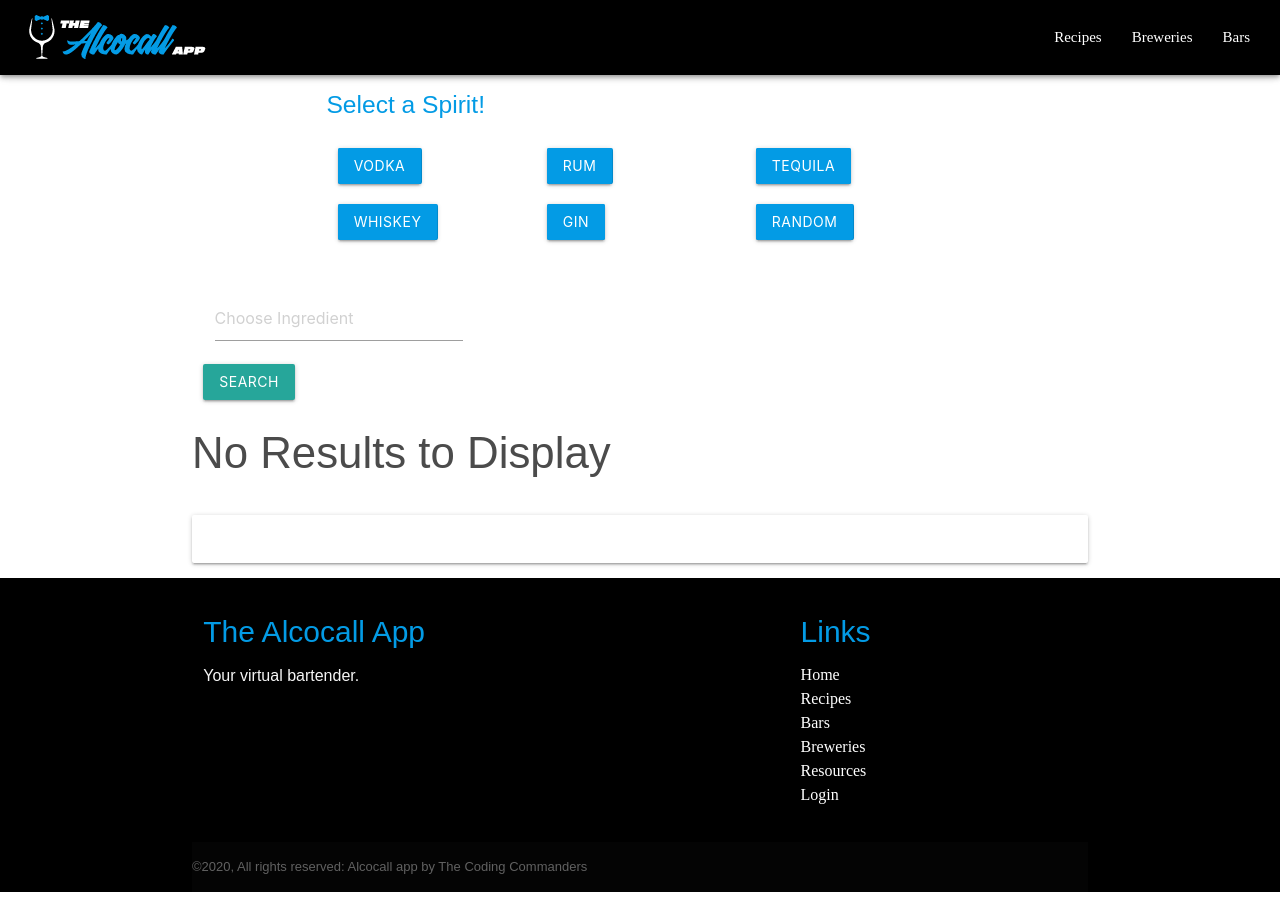
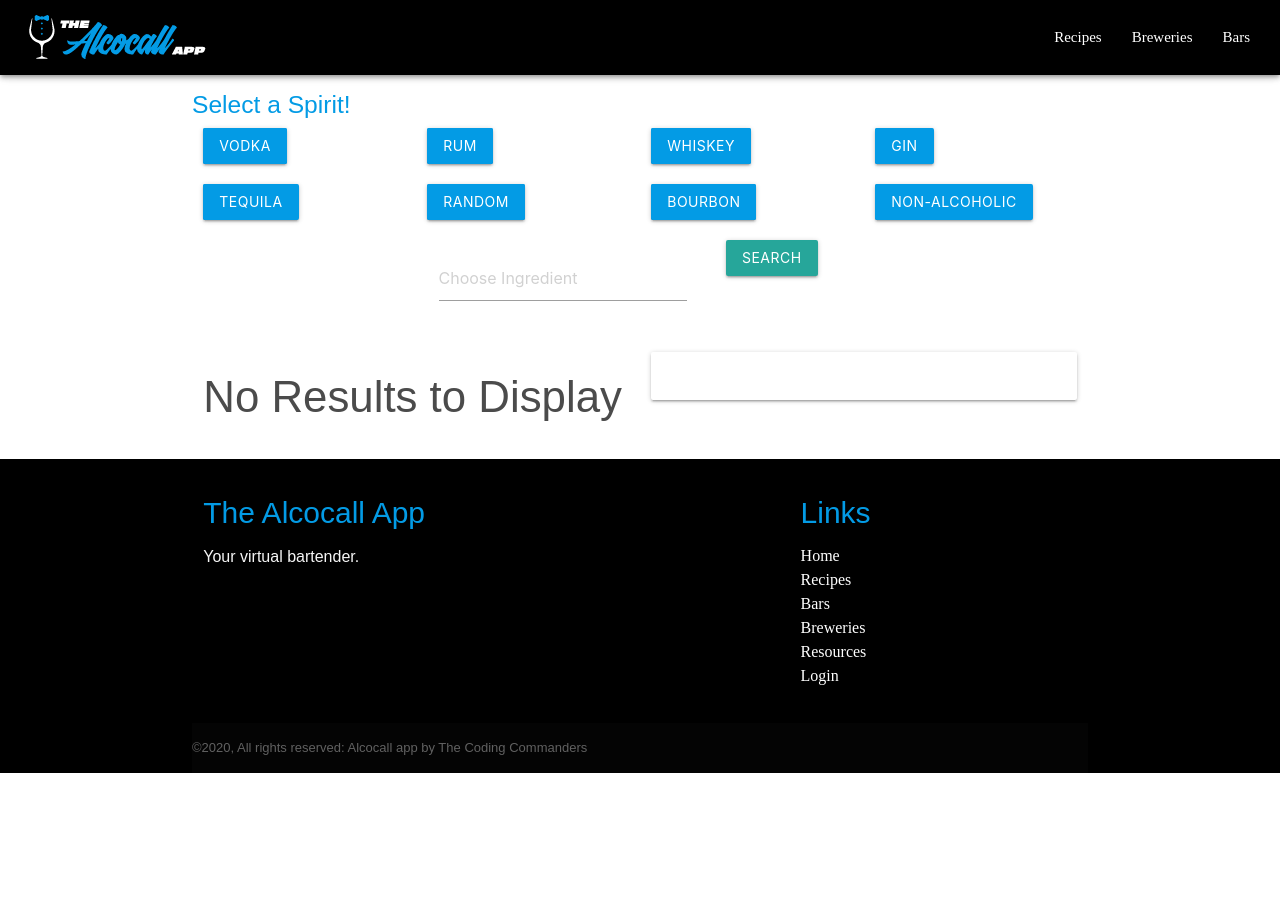
Before and after one commit to amaliawhay/alcocall, a React (Create React App) app in the folder client/: page /recipes in a window 1280 px wide. After the commit the page ends 800 px from the top, so only its background shows below. Built offline with nearby package versions, Linux system fonts and the light colour scheme; a web font is replaced by a local one.

Commit message:
house keeping

```diff
--- a/client/src/component/drinkCard/drinkCard.js
+++ b/client/src/component/drinkCard/drinkCard.js
@@ -4,8 +4,7 @@ import { Row, Col, Card, CardTitle, Icon } from "react-materialize";
 function DrinkCard(props) {
   return (
     <div>
-      <Row>
-        <Col m={6} s={12}>
+
           <Card
             closeIcon={<Icon>close</Icon>}
             header={
@@ -31,8 +30,7 @@ function DrinkCard(props) {
             revealIcon={<Icon>more_vert</Icon>}
             title={props.title || "generic response"}
           ></Card>
-        </Col>
-      </Row>
+
 
     </div>
   );
--- a/client/src/component/textInput/textInput.js
+++ b/client/src/component/textInput/textInput.js
@@ -10,11 +10,7 @@ function textInput(props) {
         onChange={props.handleInputChange}
         value={props.value}
       />
-      <div>
-        <button onClick={props.handleFormSubmit} className="btn btn-primary">
-          Search
-        </button>
-      </div>
+
     </div>
   );
 }
--- a/client/src/pages/recipes/index.js
+++ b/client/src/pages/recipes/index.js
@@ -17,7 +17,21 @@ class Recipes extends Component {
       drinkMeasurment: {}
     };
   }
+searchNonAlcoholic = () => {
+  API.getNonAlcohol().then((res) => {
+    const data = res.data.drinks;
 
+    this.setState({ ...this.state, result: data });
+    const tempDrinkName = [];
+    for (var i = 0; i < data.length; i++) {
+      tempDrinkName.push({ name: data[i].strDrink, id: data[i].idDrink });
+    }
+    // return tempDrinkName;
+    this.setState({ ...this.state, drinkName: tempDrinkName });
+  })
+  .catch((err) => console.log(err));
+
+}
   searchRandom = () =>  {
     API.getRandom().then((res) => {
       var ing = [];
@@ -102,6 +116,10 @@ class Recipes extends Component {
     console.log(event.target);
     this.searchRandom();
   }
+  handleNonAlcoholicButton = (event) => {
+    event.preventDefault();
+    this.searchNonAlcoholic();
+  }
   handleFormSubmit = (event) => {
     event.preventDefault();
     this.searchIngredients(this.state.search);
@@ -111,14 +129,13 @@ class Recipes extends Component {
     return (
       <div>
         <main className="container main-content">
-          <div className="row">
-            <div className="row container">
+
               <h5 className="light-blue-text text-darken-1">
                 Select a Spirit!
               </h5>
 
-              <div className="row drink-wrapper">
-                <div  className="col s4 m4 l4">
+              <Row>
+                <Col s={3} m={3} l={3}>
                 <DrinkButton
                     onClick={this.handleButtonClick}
                     type="success"
@@ -126,9 +143,8 @@ class Recipes extends Component {
                   >
                     Vodka
                   </DrinkButton>
-                </div>
-
-                <div  className="col s4 m4 l4">
+                </Col>
+                <Col s={3} m={3} l={3}>
                 <DrinkButton
                     onClick={this.handleButtonClick}
                     type="success"
@@ -136,9 +152,28 @@ class Recipes extends Component {
                   >
                     Rum
                   </DrinkButton>
-                </div>
+                </Col>
+                <Col s={3} m={3} l={3}>
+                <DrinkButton
+                    onClick={this.handleButtonClick}
+                    type="success"
+                    className="input-lg"
+                  >
+                    Whiskey
+                  </DrinkButton></Col>
+                <Col s={3} m={3} l={3}>
+                <DrinkButton
+                    onClick={this.handleButtonClick}
+                    type="success"
+                    className="input-lg"
+                  >
+                    Gin
+                  </DrinkButton>
+                </Col>
 
-                <div  className="col s4 m4 l4">
+              </Row>
+              <Row>
+                <Col s={3} m={3} l={3}>
                 <DrinkButton
                     onClick={this.handleButtonClick}
                     type="success"
@@ -146,30 +181,8 @@ class Recipes extends Component {
                   >
                     Tequila
                   </DrinkButton>
-                </div>
-              </div>
-              <div className="row">
-                <div  className="col s4 m4">
-                  <DrinkButton
-                    onClick={this.handleButtonClick}
-                    type="success"
-                    className="input-lg"
-                  >
-                    Whiskey
-                  </DrinkButton>
-                </div>
-
-                <div  className="col s4 m4 l4">
-                  <DrinkButton
-                    onClick={this.handleButtonClick}
-                    type="success"
-                    className="input-lg"
-                  >
-                    Gin
-                  </DrinkButton>
-                </div>
-
-                <div  className="col s4 m4 l4">
+                </Col>
+                <Col s={3} m={3} l={3}>
                 <DrinkButton
                     onClick={this.handleRandomButtonClick}
                     type="success"
@@ -177,22 +190,59 @@ class Recipes extends Component {
                   >
                     Random
                   </DrinkButton>
-                </div>
-              </div>
-            </div>
+                </Col>
+                <Col s={3} m={3} l={3}>
+                <DrinkButton
+                    onClick={this.handleButtonClick}
+                    type="success"
+                    className="input-lg"
+                  >
+                    Bourbon
+                  </DrinkButton>
+                </Col>
+                <Col s={3} m={3} l={3}>
+                <DrinkButton
+                    onClick={this.handleNonAlcoholicButton}
+                    type="success"
+                    className="input-lg"
+                  >
+                    Non-Alcoholic
+                  </DrinkButton>
+                </Col>
+              </Row>
+
+
+
             <Row>
-              <Col>
+              <Col
+              className="push-s3 push-m3 push-l3"
+              s={6} m={6} l={6}>
+
                 <TextInput
-                  className="center-align"
-                  s={12}
+
+
                   value={this.state.search}
                   handleInputChange={this.handleInputChange}
                   handleFormSubmit={this.handleFormSubmit}
                 />
+
+              </Col>
+              <Col
+              className="push-s1 push-m1 push-l1"
+              s={6} m={6} l={6}>
+              <Button
+
+              onClick={this.handleFormSubmit}
+              >
+                Search
+                </Button>
               </Col>
             </Row>
+
+            <Row>
+              <Col m={6} s={6} l={6}>
               {this.state.drinkInfo.strDrink ? (
-              <DrinkCard
+              <DrinkCard s={6} m={6} l={6}
                 directions={this.state.drinkInfo.strInstructions}
                 ing={this.state.drinkIng}
                 image={this.state.drinkInfo.strDrinkThumb}
@@ -201,8 +251,9 @@ class Recipes extends Component {
             ) : (
               <h3>No Results to Display</h3>
             )}
-          </div>
-          <Card s={12}>
+              </Col>
+             <Col m={6} s={6} l={6}>
+             <Card m={6} s={6} l={6}>
             {this.state.drinkName.map((drink) => {
               return (
                 <Button
@@ -213,13 +264,12 @@ class Recipes extends Component {
                   onClick={() => this.setState(this.specificDrink(drink.id))}
                 >
                   {drink.name}
-
-
                 </Button>
-
               )
             })}
-                          </Card>
+          </Card></Col>
+            </Row>
+
         </main>
       </div>
     );
```
Lines whose indentation alone changed are shown as unchanged.
